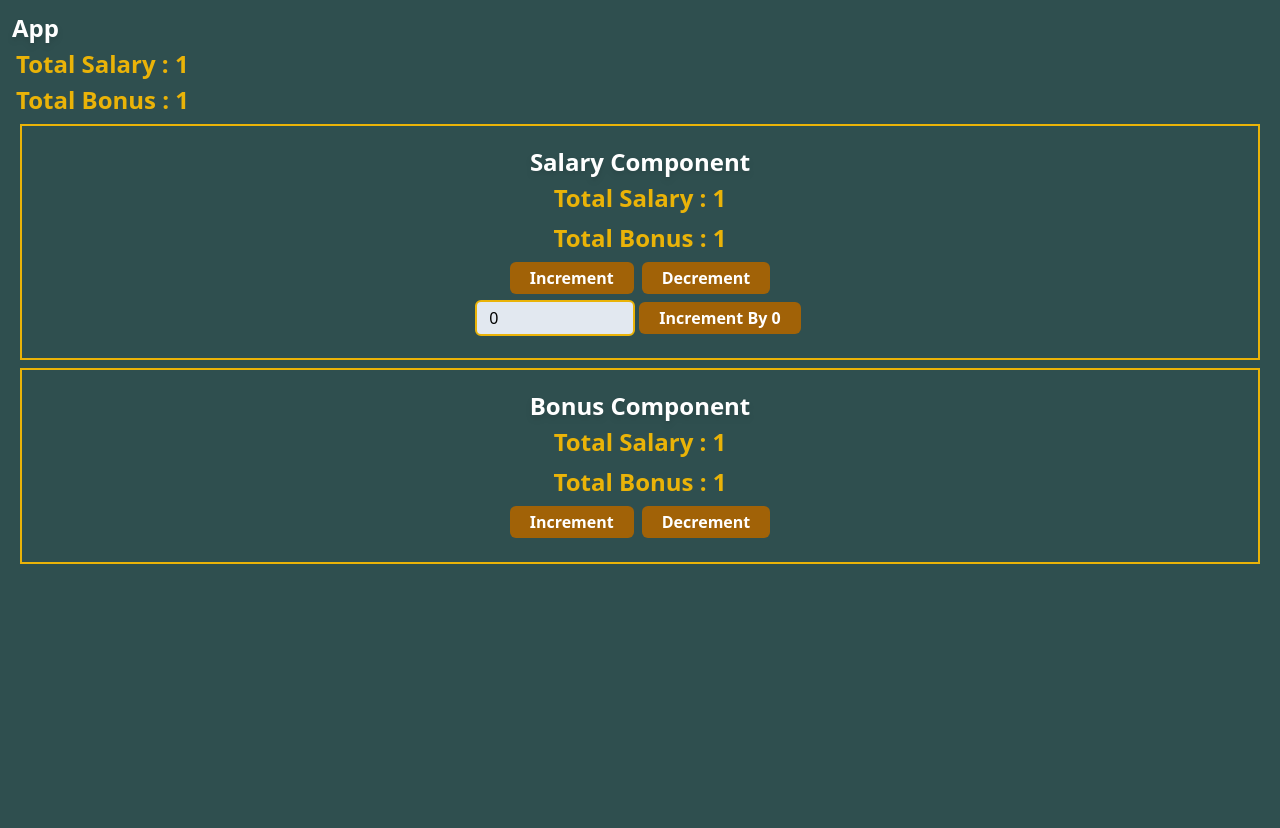
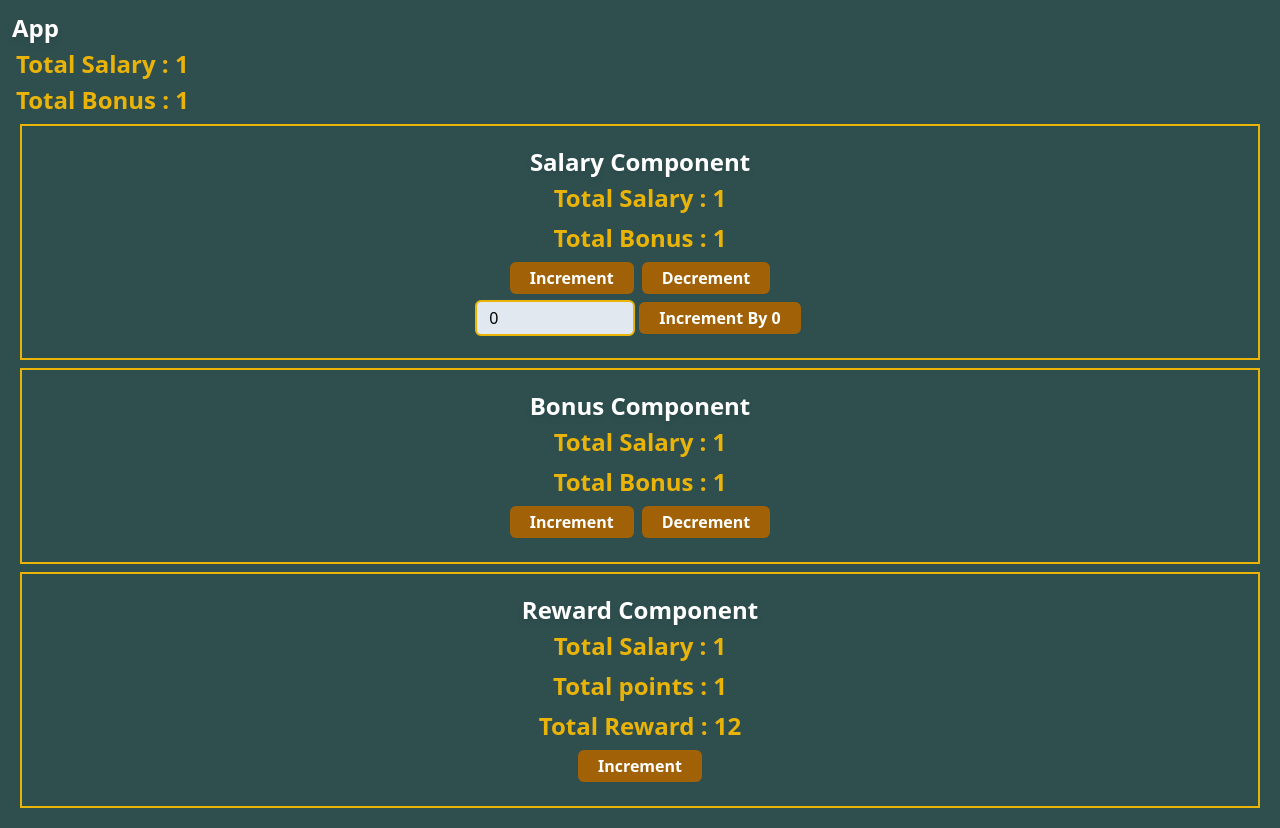
Before and after one commit to WebCoders1122/REDUX-Learning, a React (Vite) app in the folder React App with Redux Toolkit/: page / in a window 1280 px wide. Before the commit the page ends 800 px from the top, so only its background shows below. Built offline with nearby package versions, Linux system fonts and the light colour scheme.

Commit message:
Reward reducer make and feat applied

```diff
--- a/React App with Redux Toolkit/src/App.jsx
+++ b/React App with Redux Toolkit/src/App.jsx
@@ -4,6 +4,7 @@ import Bonus from "./components/Bonus";
 import MainHeading from "./components/small-components/MainHeading";
 import SubHeading from "./components/small-components/SubHeading";
 import { useSelector } from "react-redux";
+import Reward from "./components/Rewards";
 const App = () => {
   const salary = useSelector((state) => state.account.salary);
   const points = useSelector((state) => state.bonus.points);
@@ -15,6 +16,7 @@ const App = () => {
       <SubHeading>Total Bonus : {points}</SubHeading>
       <Account></Account>
       <Bonus></Bonus>
+      <Reward></Reward>
     </div>
   );
 };
--- /dev/null
+++ b/React App with Redux Toolkit/src/components/Rewards.jsx
@@ -0,0 +1,27 @@
+import MainHeading from "./small-components/MainHeading";
+import SubHeading from "./small-components/SubHeading";
+import Button from "./small-components/Button";
+import { useSelector, useDispatch } from "react-redux";
+import { increment } from "../reducers/rewardReducer";
+
+const Reward = () => {
+  const salary = useSelector((state) => state.account.salary);
+  const points = useSelector((state) => state.bonus.points);
+  const rewardPoints = useSelector((state) => state.reward.rewardPoints);
+  const dispatch = useDispatch();
+
+  return (
+    <div className='RewardContainer flex justify-center items-center flex-col p-5 m-2 border-2 border-yellow-500'>
+      <MainHeading>Reward Component</MainHeading>
+      <SubHeading>Total Salary : {salary}</SubHeading>
+      <SubHeading>Total points : {points}</SubHeading>
+      <SubHeading>Total Reward : {rewardPoints}</SubHeading>
+      <div className='buttons'>
+        <Button onClick={() => dispatch(increment())}>Increment</Button>
+        {/* <Button onClick={() => dispatch(decrement())}>Decrement</Button> */}
+      </div>
+    </div>
+  );
+};
+
+export default Reward;
--- a/React App with Redux Toolkit/src/main.jsx
+++ b/React App with Redux Toolkit/src/main.jsx
@@ -6,11 +6,13 @@ import { configureStore } from "@reduxjs/toolkit";
 import { Provider } from "react-redux";
 import accountReducer from "./slices/accountSlice.jsx";
 import bonusReducer from "./slices/bonusSlice.jsx";
+import rewardReducer from "./reducers/rewardReducer.jsx";
 
 const store = configureStore({
   reducer: {
     account: accountReducer,
     bonus: bonusReducer,
+    reward: rewardReducer,
   },
 });
 
--- /dev/null
+++ b/React App with Redux Toolkit/src/reducers/rewardReducer.jsx
@@ -0,0 +1,17 @@
+import React from "react";
+import { createReducer, createAction } from "@reduxjs/toolkit";
+
+const initialState = {
+  rewardPoints: 12,
+};
+
+// actions
+export const increment = createAction("reward/increment");
+
+const rewardReducer = createReducer(initialState, (builder) => {
+  builder.addCase(increment, (state, action) => {
+    state.rewardPoints++;
+  });
+});
+
+export default rewardReducer;
```
Also changed, not shown: 1 other file (tests, documents, lock files or other folders).
